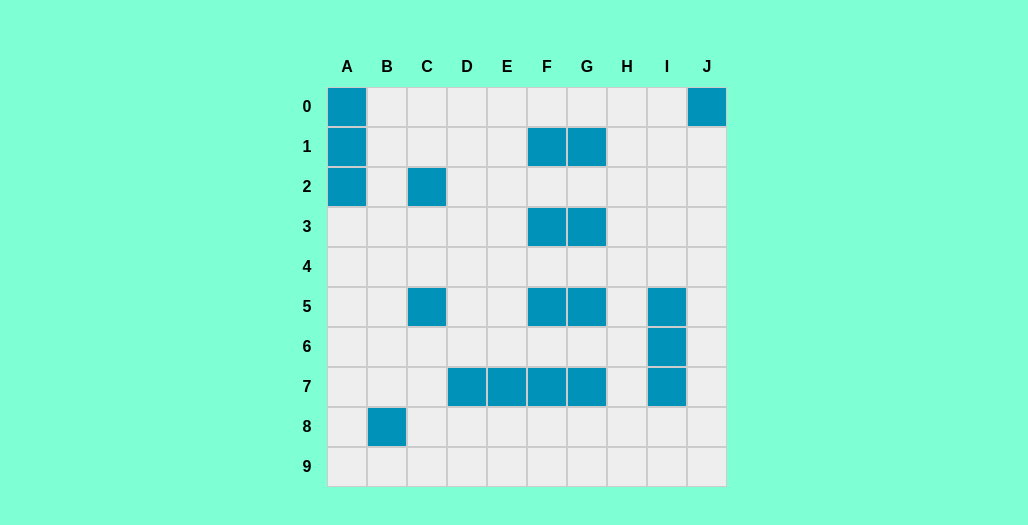
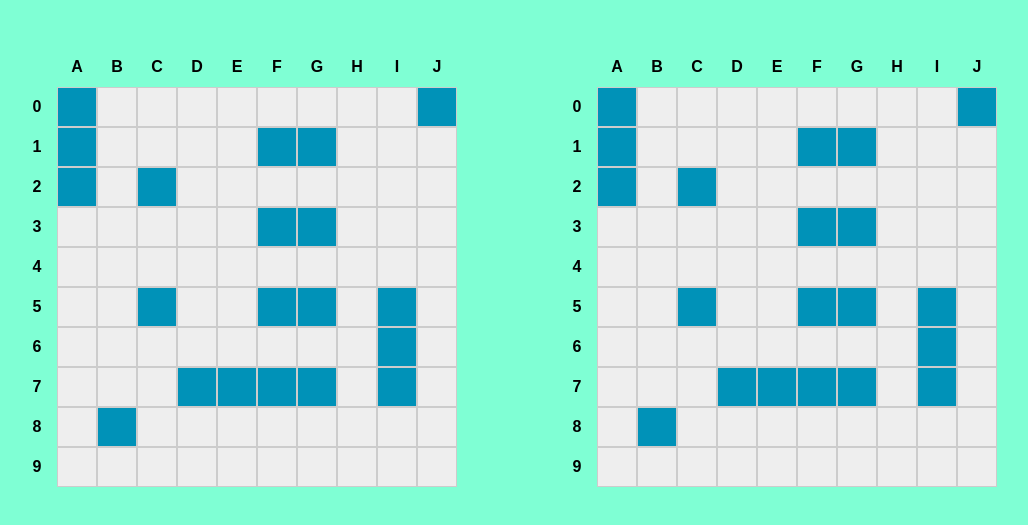
Before and after one commit to Mizaeron/battle-ship, a website built with webpack: page src/template.html in a window 1280 px wide. Shown: the part 133-658 px from the top of the page, without its empty margins (133-1161 px from the left). Built offline with nearby package versions, Linux system fonts and the light colour scheme.

Commit message:
Display both boards

```diff
--- a/src/dom.js
+++ b/src/dom.js
@@ -9,6 +9,7 @@
 const COL_LETTERS = "ABCDEFGHIJ";
 
 const playerBoard = playerHuman();
+const computerBoard = playerComputer();
 
 function renderPlayer() {
   const grid = document.querySelector(".player-board");
@@ -29,7 +30,27 @@
   }
 }
 
+function renderComputer() {
+  const grid = document.querySelector(".computer-board");
+
+  for (let r = 0; r < 10; r++) {
+    const rl = document.createElement("div");
+    rl.className = "label";
+    rl.textContent = r;
+    grid.appendChild(rl);
+
+    for (let c = 0; c < 10; c++) {
+      const cell = document.createElement("div");
+      cell.className = "cell";
+      cell.dataset.row = r;
+      cell.dataset.col = c;
+      grid.appendChild(cell);
+    }
+  }
+}
+
 renderPlayer();
+renderComputer();
 
 function colIndexToLetter(colIndex) {
   return COL_LETTERS[colIndex] ?? null;
--- a/src/styles.css
+++ b/src/styles.css
@@ -17,7 +17,13 @@
   background-color: aquamarine;
 }
 
-.player-board {
+.game-container {
+  display: flex;
+  gap: 100px;
+}
+
+.player-board,
+.computer-board {
   display: grid;
   grid-template-columns: repeat(11, 40px);
   grid-template-rows: repeat(11, 40px);
--- a/src/template.html
+++ b/src/template.html
@@ -9,8 +9,6 @@
     <div class="game-container">
       <div class="player-board">
         <div class="label corner"></div>
-
-        <!-- column headers A–J -->
         <div class="label">A</div>
         <div class="label">B</div>
         <div class="label">C</div>
@@ -22,7 +20,19 @@
         <div class="label">I</div>
         <div class="label">J</div>
       </div>
-      <div class="computer-board"></div>
+      <div class="computer-board">
+        <div class="label corner"></div>
+        <div class="label">A</div>
+        <div class="label">B</div>
+        <div class="label">C</div>
+        <div class="label">D</div>
+        <div class="label">E</div>
+        <div class="label">F</div>
+        <div class="label">G</div>
+        <div class="label">H</div>
+        <div class="label">I</div>
+        <div class="label">J</div>
+      </div>
     </div>
   </body>
 </html>
```
